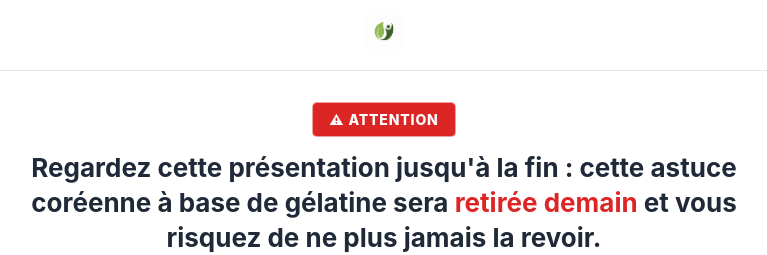
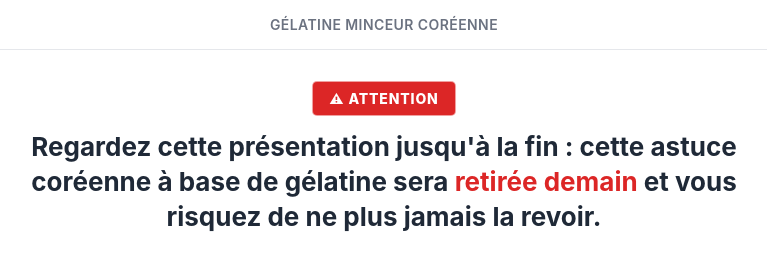
Before and after one commit to agencialh07-dev/Gel-e-cor-enne, a plain HTML site: page index.html in a window 1280 px wide. Shown: the top 255 px of the page, without its empty margins (256-1023 px from the left). Drawn offline with Linux system fonts and the light colour scheme.

Commit message:
Add files via upload

```diff
--- a/index.html
+++ b/index.html
@@ -4,6 +4,7 @@
 <meta charset="UTF-8">
 <meta name="viewport" content="width=device-width, initial-scale=1.0">
 <title>Gélatine Minceur Coréenne</title>
+<link rel="icon" type="image/png" href="assets/logonutricoree.png">
 <meta property="og:title" content="Gélatine Minceur Coréenne">
 <meta property="og:description" content="Découvrez l'astuce coréenne dont tout le monde parle.">
 
@@ -39,13 +40,11 @@
         text-align: center;
     }
     header .brand {
-        display: inline-block;
-        height: 36px;
-    }
-    header .brand img {
-        height: 100%;
-        width: auto;
-        margin: 0 auto;
+        font-size: 14px;
+        font-weight: 600;
+        letter-spacing: 0.03em;
+        color: var(--color-text-muted);
+        text-transform: uppercase;
     }
 
     /* Hero */
@@ -239,7 +238,7 @@
 <body>
 
 <header>
-    <div class="brand"><img src="assets/logonutricoree.png" alt="Gélatine Minceur Coréenne"></div>
+    <div class="brand">Gélatine Minceur Coréenne</div>
 </header>
 
 <main>
```
